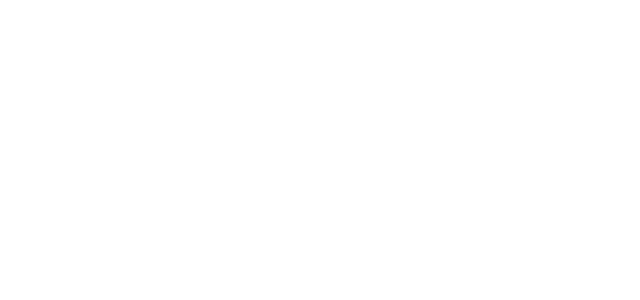
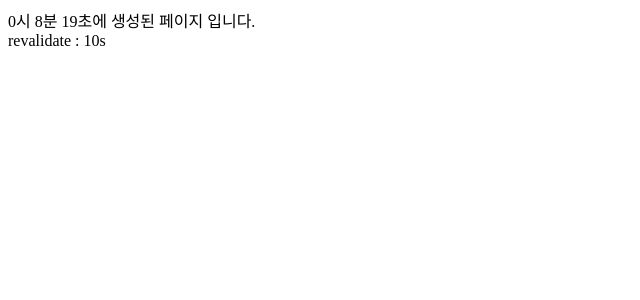
Before and after one commit to leejiwoo2002/next-i18n, a Next.js app: page /isr in a window 1280 px wide. Before the commit this address had no page. Shown: the top 300 px of the page, without its empty margins (0-640 px from the left). Built offline with nearby package versions, Linux system fonts and the light colour scheme.

Commit message:
feat : ISR 예제 페이지 생성

```diff
--- /dev/null
+++ b/pages/isr.tsx
@@ -0,0 +1,21 @@
+import { InferGetStaticPropsType } from 'next';
+
+export async function getStaticProps() {
+  const timestamp = `${new Date().getHours()}시 ${new Date().getMinutes()}분 ${new Date().getSeconds()}초`;
+
+  return {
+    props: {
+      timestamp,
+    },
+    revalidate: 10,
+  };
+}
+
+const ISR = ({ timestamp }: InferGetStaticPropsType<typeof getStaticProps>) => (
+  <>
+    <div>{timestamp}에 생성된 페이지 입니다.</div>
+    <div>revalidate : 10s</div>
+  </>
+);
+
+export default ISR;
```
